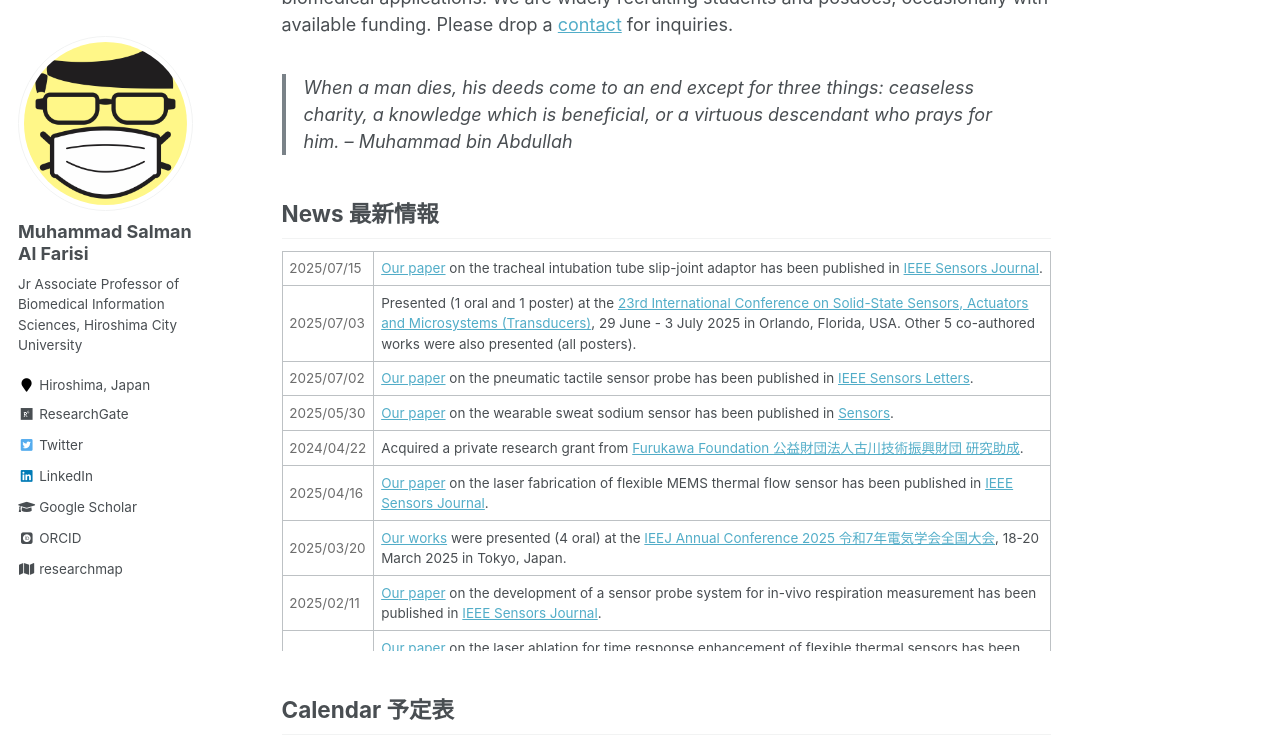
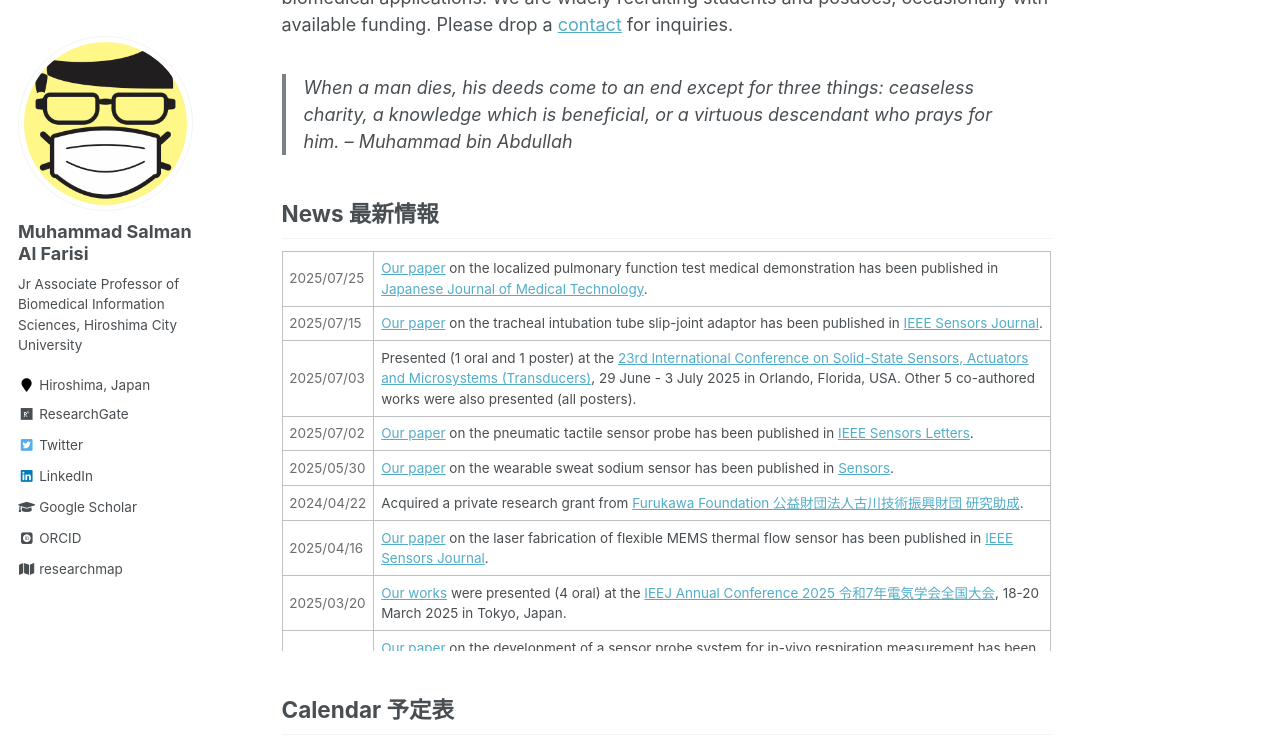
Before and after one commit to msalfarisi/msalfarisi.github.io, a Jekyll site: the page built from _pages/home.md, in a window 1280 px wide and 900 px high, scrolled down 457 px, cut to the strip 0-742 px from the top of the window. Built offline with Jekyll 4.4.1, drawn with Linux system fonts in a browser that asks for light colours; some web fonts are replaced.

Commit message:
Update home.md

```diff
--- a/_pages/home.md
+++ b/_pages/home.md
@@ -22,6 +22,10 @@
 
 <div style="overflow-y: scroll; height:400px;">
  <table style="width:100%">
+  <tr>
+    <td style="color:#6d6d6d;">2025/07/25</td>
+    <td><a href="/publication/">Our paper</a> on the localized pulmonary function test medical demonstration has been published in <a href="https://doi.org/10.14932/jamt.25-5">Japanese Journal of Medical Technology</a>.</td>
+  </tr>
   <tr>
     <td style="color:#6d6d6d;">2025/07/15</td>
     <td><a href="/publication/">Our paper</a> on the tracheal intubation tube slip-joint adaptor has been published in <a href="https://doi.org/10.1109/JSEN.2025.3586776">IEEE Sensors Journal</a>.</td>
```
